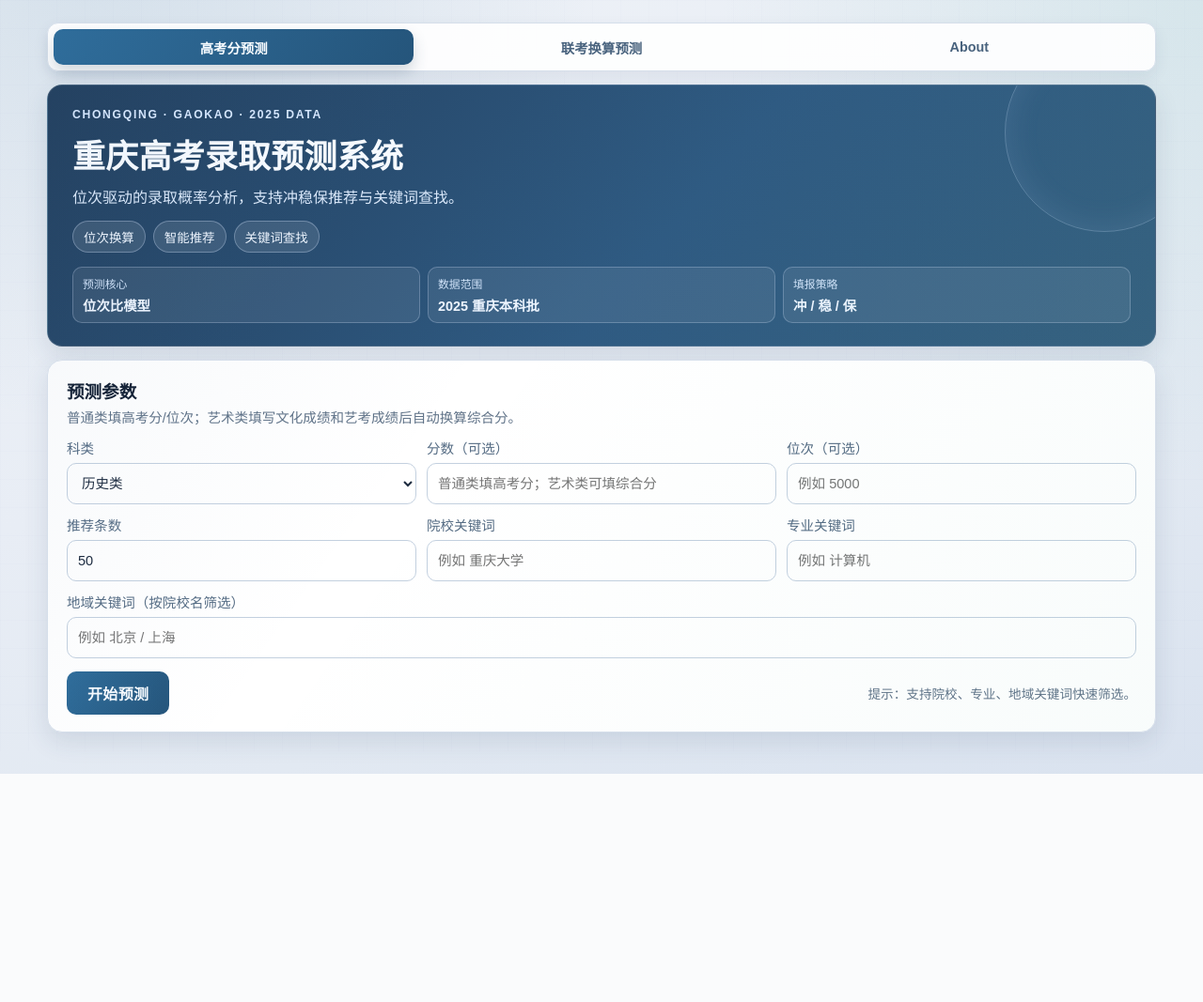
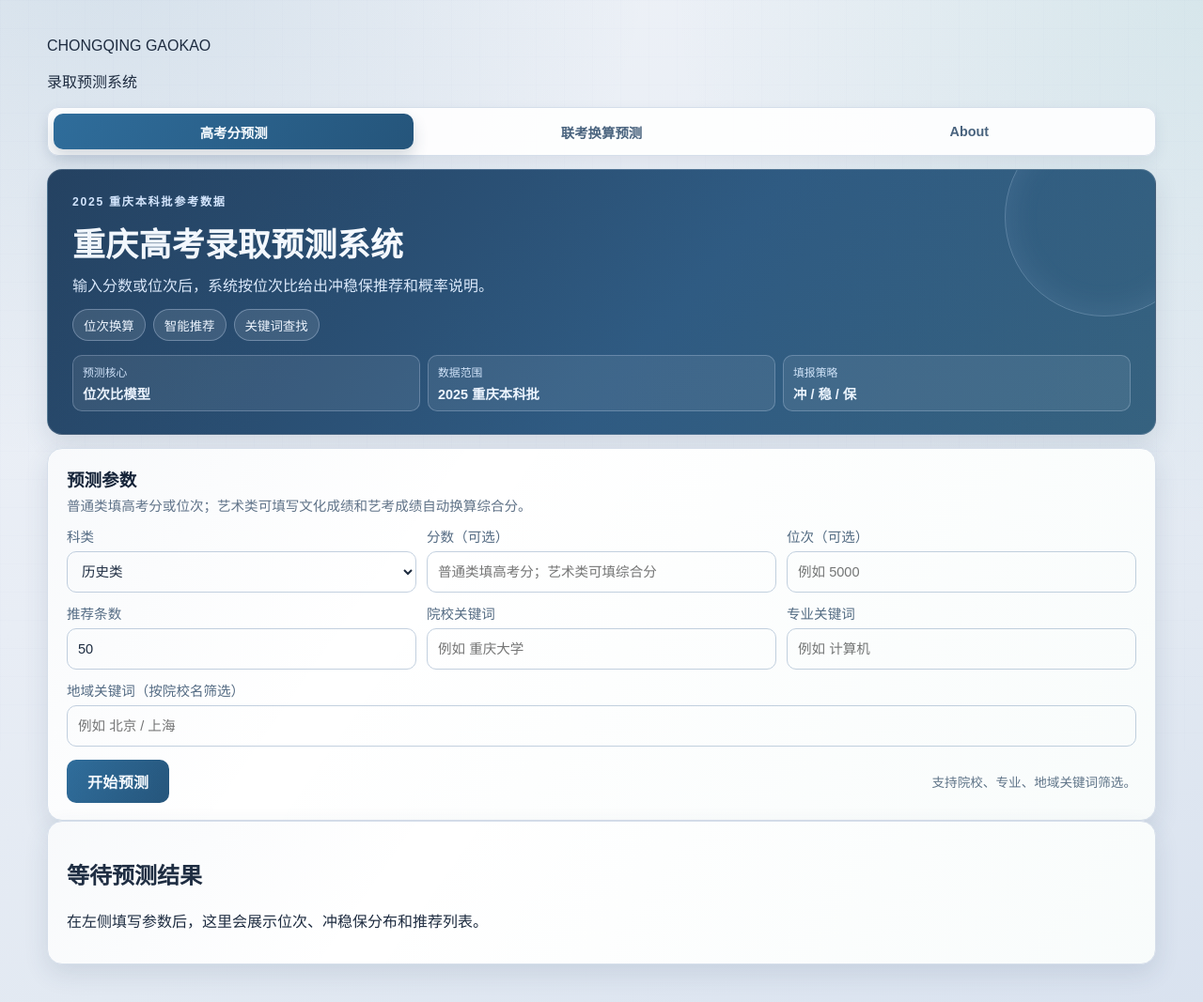
Before and after one commit to kris1141/gaokao, a Flask app: page / in a window 1280 px wide. Shown: the whole page at 94% size. Before the commit the page ends 824 px from the top, so only its background shows below. Run offline with Flask 3, Linux system fonts and the light colour scheme; parts of the project's set-up code (start-up, migrations or seed data) failed here and were passed over.

Commit message:
Add files via upload

```diff
--- a/templates/admin.html
+++ b/templates/admin.html
@@ -8,12 +8,18 @@
 </head>
 <body>
   <main class="page">
+    <div class="topbar">
+      <div class="brand-block">
+        <p class="brand-kicker">CHONGQING GAOKAO</p>
+        <p class="brand-title">录取预测系统</p>
+      </div>
       <nav class="tabs-nav" aria-label="页面导航">
         <a class="tabs-link {% if request.path == '/' %}active{% endif %}" href="/">高考分预测</a>
         <a class="tabs-link {% if request.path.startswith('/mock-convert') %}active{% endif %}" href="/mock-convert">联考换算预测</a>
         <a class="tabs-link {% if request.path.startswith('/about') %}active{% endif %}" href="/about">About</a>
         <a class="tabs-link {% if request.path.startswith(admin_path) %}active{% endif %}" href="{{ admin_path }}">后台</a>
       </nav>
+    </div>
 
     <section class="hero">
       <p class="eyebrow">ADMIN PANEL</p>
--- a/templates/index.html
+++ b/templates/index.html
@@ -8,15 +8,27 @@
 </head>
 <body>
   <main class="page">
+    <div class="topbar">
+      <div class="brand-block">
+        <p class="brand-kicker">CHONGQING GAOKAO</p>
+        <p class="brand-title">录取预测系统</p>
+      </div>
       <nav class="tabs-nav" aria-label="页面导航">
         <a class="tabs-link {% if request.path == '/' %}active{% endif %}" href="/">高考分预测</a>
         <a class="tabs-link {% if request.path.startswith('/mock-convert') %}active{% endif %}" href="/mock-convert">联考换算预测</a>
         <a class="tabs-link {% if request.path.startswith('/about') %}active{% endif %}" href="/about">About</a>
       </nav>
+    </div>
+    {% if site_meta.notice %}
+    <section class="card notice-card">
+      <p>{{ site_meta.notice }}</p>
+      {% if site_meta.contact %}<span>联系：{{ site_meta.contact }}</span>{% endif %}
+    </section>
+    {% endif %}
     <section class="hero">
-      <p class="eyebrow">CHONGQING · GAOKAO · 2025 DATA</p>
+      <p class="eyebrow">2025 重庆本科批参考数据</p>
       <h1>重庆高考录取预测系统</h1>
-      <p class="hero-desc">位次驱动的录取概率分析，支持冲稳保推荐与关键词查找。</p>
+      <p class="hero-desc">输入分数或位次后，系统按位次比给出冲稳保推荐和概率说明。</p>
       <div class="hero-tags">
         <span>位次换算</span>
         <span>智能推荐</span>
@@ -29,10 +41,12 @@
       </div>
     </section>
 
+    <section class="workspace">
+      <div class="workspace-left">
         <section class="card form-card">
           <div class="card-head">
             <h2>预测参数</h2>
-        <p>普通类填高考分/位次；艺术类填写文化成绩和艺考成绩后自动换算综合分。</p>
+            <p>普通类填高考分或位次；艺术类可填写文化成绩和艺考成绩自动换算综合分。</p>
           </div>
           <form method="post">
             <div class="grid grid-3">
@@ -92,11 +106,13 @@
 
             <div class="action-row">
               <button type="submit">开始预测</button>
-          <p>提示：支持院校、专业、地域关键词快速筛选。</p>
+              <p>支持院校、专业、地域关键词筛选。</p>
             </div>
           </form>
         </section>
+      </div>
 
+      <div class="workspace-right">
         {% if error %}
         <section class="card error-card" id="result-anchor">
           <h2>输入错误</h2>
@@ -136,8 +152,8 @@
               {% endif %}
             </div>
             <div class="kpi">
-          <p class="kpi-label">最低概率</p>
-          <p class="kpi-value">自动评估</p>
+              <p class="kpi-label">概率评估</p>
+              <p class="kpi-value">自动计算</p>
             </div>
           </div>
           <div class="tier-row">
@@ -158,14 +174,25 @@
           </div>
         </section>
 
+
+        {% else %}
+        <section class="card placeholder-card">
+          <h2>等待预测结果</h2>
+          <p>在左侧填写参数后，这里会展示位次、冲稳保分布和推荐列表。</p>
+        </section>
+        {% endif %}
+      </div>
+    </section>
+
+    {% if result %}
         <section class="card">
           <div class="card-head">
-        <h2>智能推荐列表</h2>
-        <p>鼠标停在概率上可查看解释，便于家长理解风险等级。</p>
+            <h2>推荐列表</h2>
+            <p>鼠标停在概率上可查看解释。</p>
           </div>
           {% if result.recommendations %}
           <div class="table-wrap">
-        <table>
+            <table class="recommend-table">
               <thead>
                 <tr>
                   <th>院校代码</th>
```
Also changed, not shown: templates/about.html (+18 -6 lines), templates/mock_convert.html (+35 -7 lines). Lines whose indentation alone changed are shown as unchanged.
